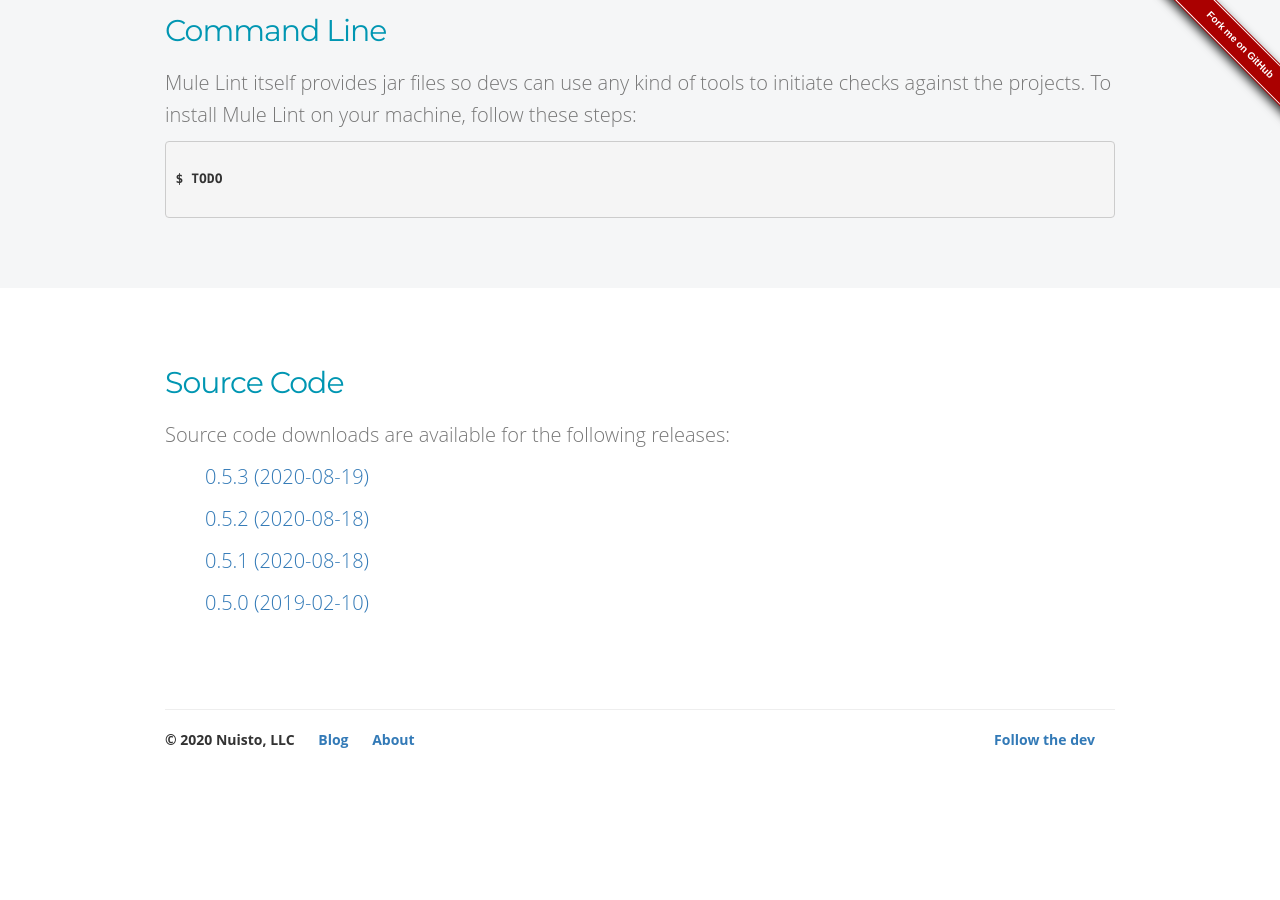
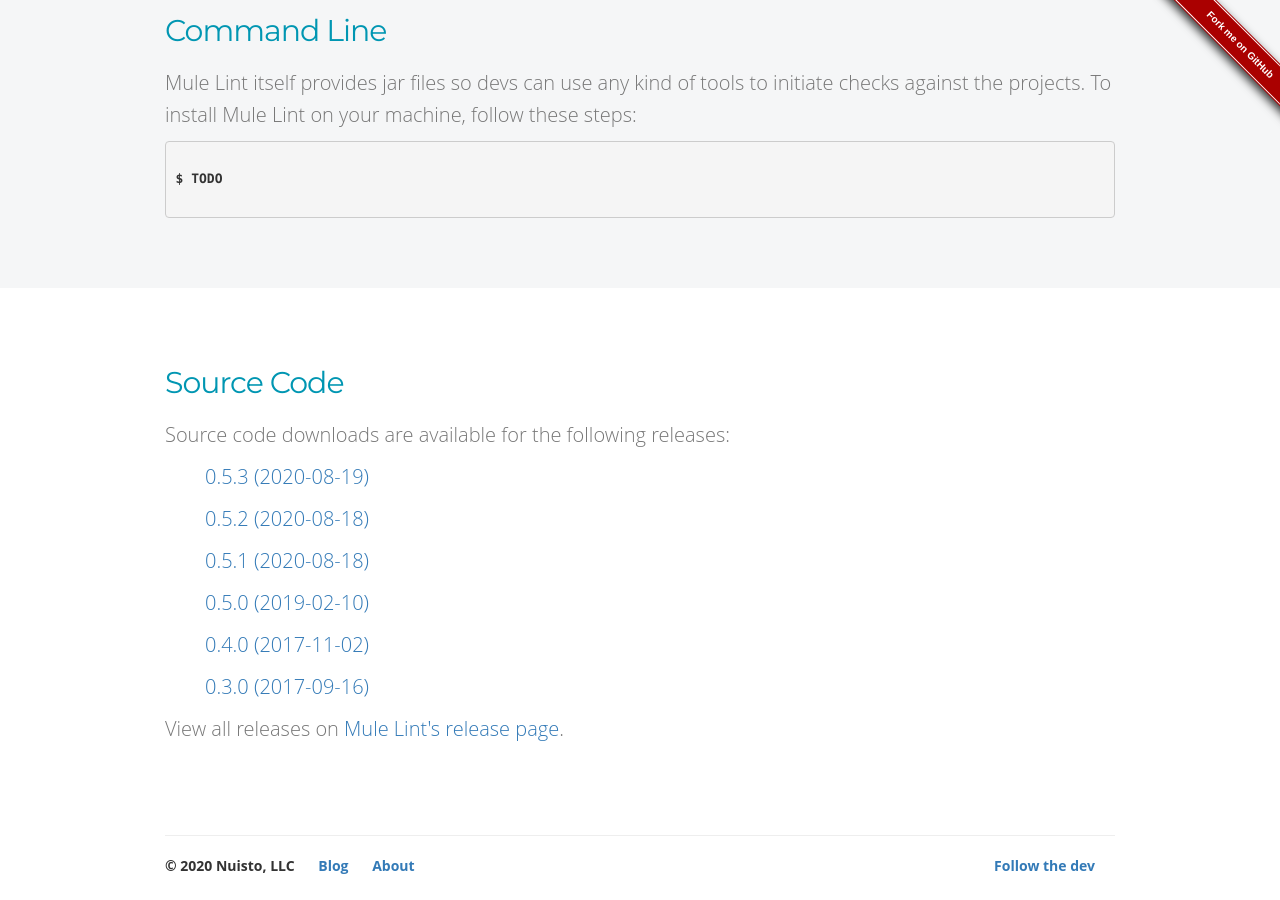
Before and after one commit to mule-lint/mule-lint.github.io, a Jekyll site: the page built from install.html, in a window 1280 px wide and 900 px high, scrolled down 1342 px. Built offline with Jekyll 4.4.1, drawn with Linux system fonts in a browser that asks for light colours; nearby versions of some CDN libraries; comment, search, counter and statistics services are not loaded; before the commit the page ends 2116 px from its top, so only the background shows below that.

Commit message:
Corrected release url's
These have never worked ... tells you how much people reference this page and how little I pay attention to it.

```diff
--- a/install.html
+++ b/install.html
@@ -119,13 +119,16 @@
           <p>Source code downloads are available for the following releases:</p>
 
           <ul class="release-source">
-            {% for release in site.data.releases limit:4 %}
+            {% for release in site.data.releases limit:6 %}
               <li>
-                <p><a href="{{ site.data.urls.s3_protocol }}{{ site.data.urls.s3_releases_prefix }}{{ site.data.urls.s3_base_url }}{{ site.data.urls.s3_release_path }}-{{ release.version }}.tar.bz2">
+                <p><a href="https://github.com/mule-lint/mule-lint/releases/tag/v{{ release.version }}">
                   {{ release.version }} ({{ release.date }})</a></p>
               </li>
             {% endfor %}
           </ul>
+          <p>
+            View all releases on <a href="https://github.com/mule-lint/mule-lint/releases">Mule Lint's release page</a>.
+          </p>
         </div>
       </div>
     </div>
```
